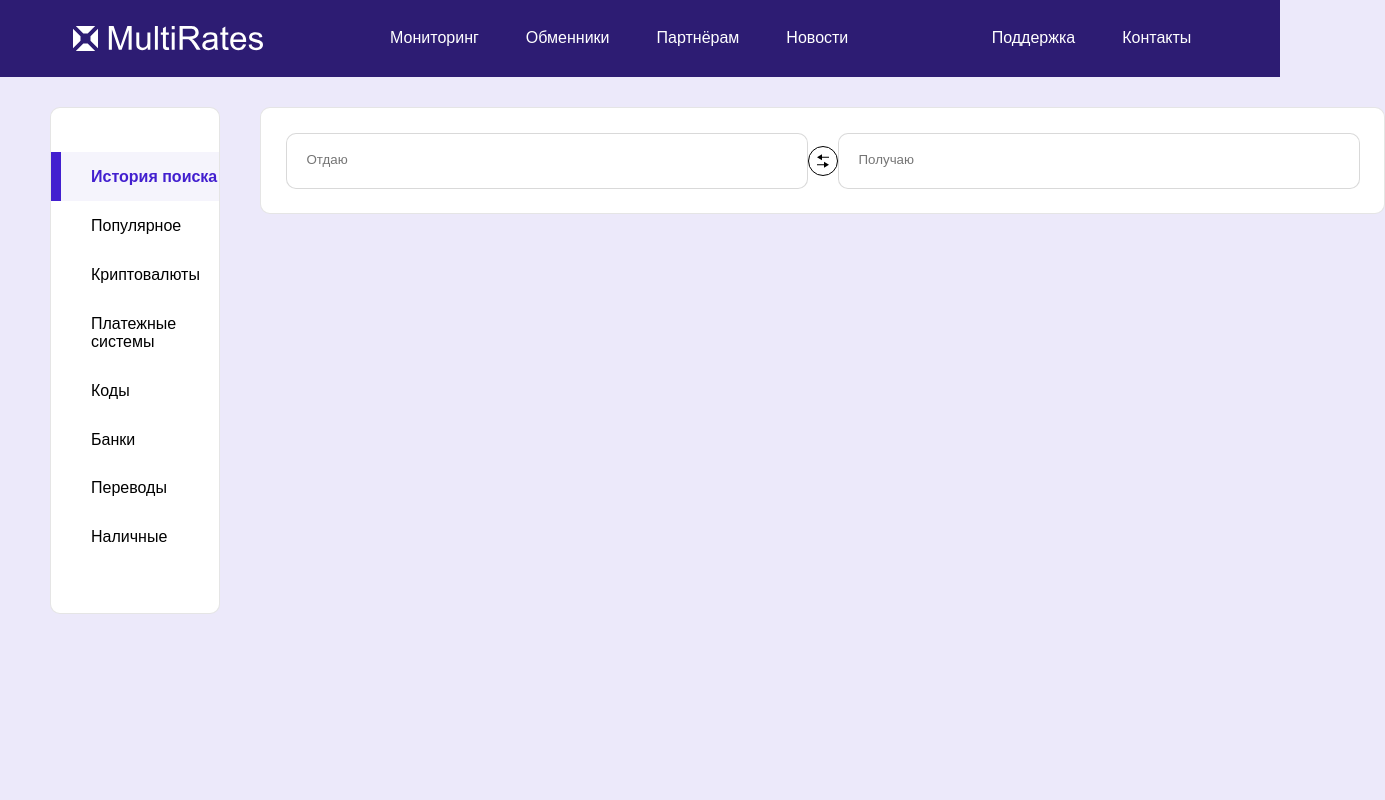
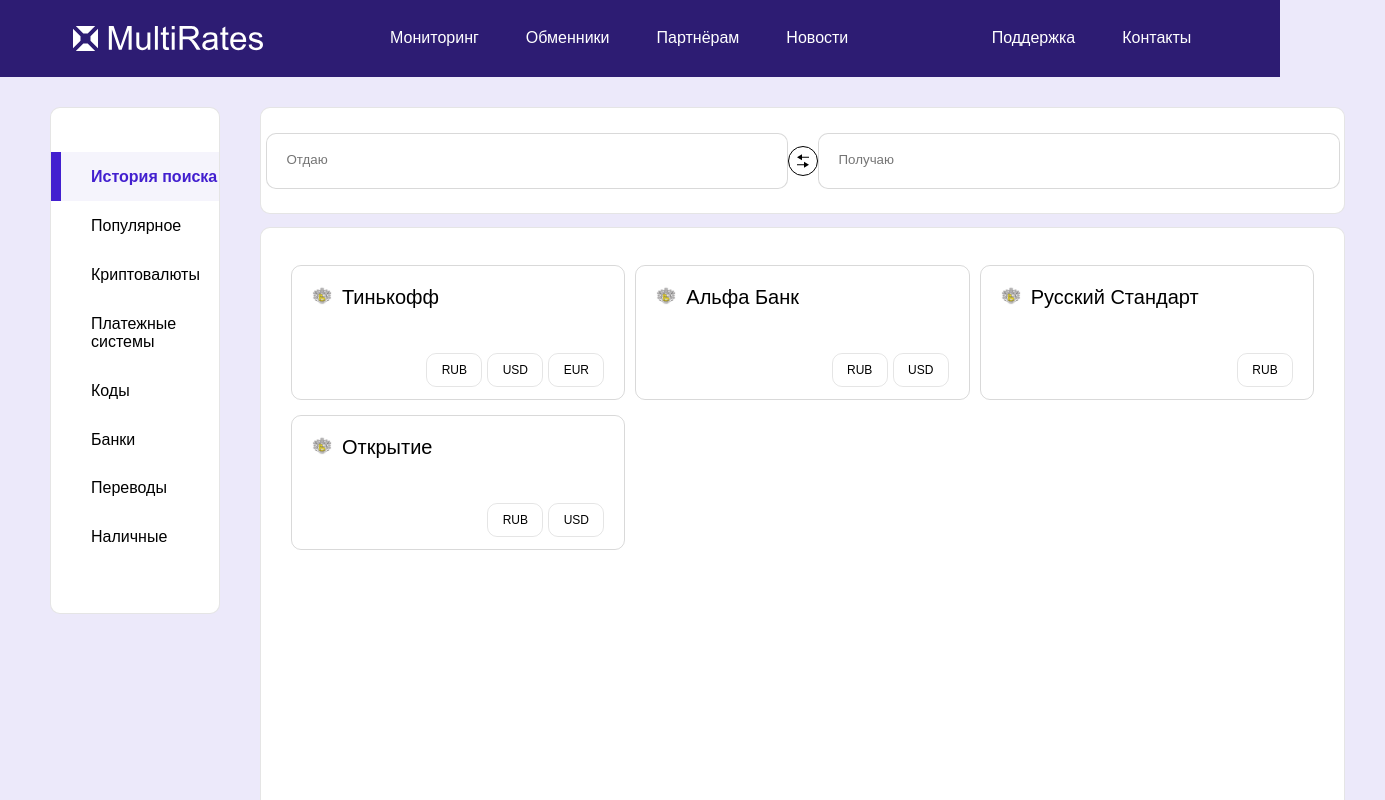
Before and after one commit to rasulshaymetov/react-application-exchanger, a React (Create React App) app: page / in a window 1280 px wide. Shown: the top 800 px of the page, 1385 px wide, since content can reach past the window. Built offline with nearby package versions, Linux system fonts and the light colour scheme.

Commit message:
added grid cards

```diff
--- a/src/App.scss
+++ b/src/App.scss
@@ -50,7 +50,6 @@
   }
 }
 .aside {
-  // display: flex;
   position: relative;
 
   &__wrapper {
@@ -83,10 +82,12 @@
   font-weight: 700;
 }
 .main {
+  &__content {
+    margin-left: 40rem;
+  }
   &__wrapper {
     position: relative;
     padding: 30rem 50rem 60rem;
-    // display: flex;
     margin: 0 auto;
     max-width: 1600rem;
     width: 100%;
@@ -99,48 +100,91 @@
     grid-template-columns: minmax(170rem, 335rem) 1125rem; // display: flex;
   }
 }
-.search {
-  background: #ffffff;
-  font-size: 16rem;
-  margin-left: 40px;
-  max-width: 1125px;
-  max-height: 107px;
-  height: 100%;
-  // display: flex;
-  width: 100%;
-  border: 1px solid rgba(0, 0, 0, 0.1);
-  border-radius: 10px;
-  input {
-    max-width: 522px;
-    // max-height: 57px;
-    // height: 100%;
-    padding: 18rem 0 21rem 20rem;
-    width: 100%;
-    border: 1px solid rgba(0, 0, 0, 0.15);
-    border-radius: 10px;
-  }
-  button {
-    width: 30rem;
-    border: 1px solid #000000;
-    background: #ffffff;
-    height: 30rem;
-    cursor: pointer;
-    border-radius: 50rem;
-    div{
-      display: flex;
-      flex-direction: column;
-      flex-wrap: wrap;;
-    }
-  }
-  &__wrapper {
-    display: flex;
-    justify-content: center;
-    align-items: center;
-    width: 100%;
-    height: 100%;
-  }
-}
-.rotate{
+
+.rotate {
   transform: rotate(180deg);
   transition: transform 0.3s ease 0s;
 }
+
+.cards {
+  padding-left: 30rem;
+  padding-right: 30rem;
+  padding-top: 37.5rem;
+  h1 {
+    font-size: 32rem;
+    font-weight: 400;
+    margin-bottom: 25rem;
+  }
+  margin-top: 12.5rem;
+  font-size: 20rem;
+  background: #ffffff;
+  max-width: 1125px;
+  width: 100%;
+  max-height: 713px;
+  height: 100%;
+  border: 1px solid rgba(0, 0, 0, 0.1);
+  border-radius: 10px;
+  &__wrapper {
+    display: grid;
+    grid-template-columns: repeat(3, 1fr);
+    grid-template-rows: repeat(4, 1fr);
+    gap: 15rem 10rem;
+
+    // max-height: 100%;
+  }
+  &__top {
+    display: flex;
+    margin-top: 20rem;
+  }
+  &__card {
+    max-width: 342px;
+    max-height: 135px;
+    padding-left: 20rem;
+    padding-right: 20rem;
+    width: 100%;
+    height: 100%;
+    border: 1px solid rgba(0, 0, 0, 0.15);
+    border-radius: 10px;
+    &:hover {
+      border: 1px solid #4320cf;
+      transition: all 0.15s ease-in-out;
+    }
+    &_wrapper{
+      display: flex;
+      flex-direction: column;
+    }
+  }
+  &__currency {
+    display: flex;
+
+    margin-top: 42rem;
+    margin-bottom: 20rem;
+    width: 100%;
+    justify-content: flex-end;
+    gap: 5rem;
+    max-width: 342px;
+    width: 100%;
+    &_value {
+      max-width: 56px;
+      font-size: 12rem;
+      max-height: 34px;
+      width: 100%;
+      height: 100%;
+      cursor: pointer;
+      border: 1px solid rgba(0, 0, 0, 0.1);
+      border-radius: 10px;
+      display: flex;
+      padding: 10rem 15rem 10rem 15rem;
+      justify-content: center;
+      align-items: center;
+      &:hover {
+        background: #4320cf;
+        color: #ffffff;
+        transition: all 0.15s ease-in-out;
+      }
+    }
+  }
+  &__logo {
+    padding-right: 10rem;
+  }
+}
--- a/src/App.tsx
+++ b/src/App.tsx
@@ -1,44 +1,71 @@
-import { useState } from "react";
 import "./App.scss";
 import Header from "./components/Header";
 import Aside from "./components/Aside";
-import arrowLeft from "./assets/arrrow-l.svg";
-import arrowRight from "./assets/arrow-r.svg";
+import Search from "./components/Search";
+import { ICards } from "./models/models";
+import logo from "./assets/card-logo.svg";
+const CARDS: any = [
+  {
+    id: "1",
+    title: "Тинькофф",
+    currency: ["RUB", "USD", "EUR"],
+  },
+  {
+    id: "2",
+    title: "Альфа Банк",
+    currency: ["RUB", "USD"],
+  },
+  {
+    id: "3",
+    title: "Русский Стандарт",
+    currency: ["RUB"],
+  },
+  { id: "4", title: "Открытие", currency: ["RUB", "USD"] },
+];
 function App() {
-  const [isSwitch, setIsSwitch] = useState(false)
-  function resetSwitch() {
-    setIsSwitch(false)
-  }
-  function handleSwitch(){
-    setIsSwitch(!isSwitch)
-    setTimeout(resetSwitch, 320)
-  }
   return (
     <div className="App">
       <Header />
       <div className="main__wrapper">
         <div className="main__container">
           <Aside />
-          <div className="search">
-            <div className="search__wrapper">
-              <input
-                type="text"
-                placeholder="Отдаю"
-                className="search-input"
-                aria-label="Search"
-              />
-              <button type="button" disabled={(isSwitch ? true : false)} onClick={handleSwitch} className={`search-switch ${isSwitch ? 'rotate' : null}`}>
-                <div>
-                  <img src={arrowLeft} alt="" />
-                  <img src={arrowRight} alt="" />
-                </div>
-              </button>
-              <input
-                type="text"
-                placeholder="Получаю"
-                aria-label="Search"
-                className="search-input"
-              />
+
+          <div className="main__content">
+            <Search />
+            <div className="cards">
+              <div className="cards__wrapper">
+                {CARDS.map(function (card: any) {
+                  return (
+                    <div key={card.id} className="cards__component">
+                      {/* <h1>Банки</h1> */}
+                      <div className="cards__card">
+                        <div className="cards__card_wrapper">
+                          <div className="cards__top">
+                            <div className="cards__logo">
+                              <img src={logo} alt="" />
+                            </div>
+                            <p className="cards__title">{card.title}</p>
+                          </div>
+                          <div className="cards__currency">
+                            {card.currency.map(
+                              (type: string, index: number) => {
+                                return (
+                                  <div
+                                    className="cards__currency_value"
+                                    key={index}
+                                  >
+                                    {type}
+                                  </div>
+                                );
+                              }
+                            )}
+                          </div>
+                        </div>
+                      </div>
+                    </div>
+                  );
+                })}
+              </div>
             </div>
           </div>
         </div>
--- /dev/null
+++ b/src/components/Search/Search.module.scss
@@ -0,0 +1,40 @@
+.search {
+  background: #ffffff;
+  font-size: 16rem;
+  max-width: 1125px;
+  max-height: 107px;
+  height: 100%;
+  // display: flex;
+  width: 100%;
+  border: 1px solid rgba(0, 0, 0, 0.1);
+  border-radius: 10px;
+  input {
+    max-width: 522px;
+    // max-height: 57px;
+    // height: 100%;
+    padding: 18rem 0 21rem 20rem;
+    width: 100%;
+    border: 1px solid rgba(0, 0, 0, 0.15);
+    border-radius: 10px;
+  }
+  button {
+    width: 30rem;
+    border: 1px solid #000000;
+    background: #ffffff;
+    height: 30rem;
+    cursor: pointer;
+    border-radius: 50rem;
+    div{
+      display: flex;
+      flex-direction: column;
+      flex-wrap: wrap;;
+    }
+  }
+}
+.wrapper {
+  display: flex;
+  justify-content: center;
+  align-items: center;
+  width: 100%;
+  height: 100%;
+}
--- /dev/null
+++ b/src/components/Search/index.tsx
@@ -0,0 +1,40 @@
+import React, { useState } from 'react'
+import arrowLeft from "../../assets/arrrow-l.svg";
+import arrowRight from "../../assets/arrow-r.svg";
+import styles from "./Search.module.scss"
+const Search = () => {
+  const [isSwitch, setIsSwitch] = useState(false)
+  function resetSwitch() {
+    setIsSwitch(false)
+  }
+  function handleSwitch() {
+    setIsSwitch(!isSwitch)
+    setTimeout(resetSwitch, 320)
+  }
+  return (
+    <div className={styles.search}>
+      <div className={styles.wrapper}>
+        <input
+          type="text"
+          placeholder="Отдаю"
+          className="search-input"
+          aria-label="Search"
+        />
+        <button type="button" disabled={(isSwitch ? true : false)} onClick={handleSwitch} className={`search-switch ${isSwitch ? 'rotate' : null}`}>
+          <div>
+            <img src={arrowLeft} alt="" />
+            <img src={arrowRight} alt="" />
+          </div>
+        </button>
+        <input
+          type="text"
+          placeholder="Получаю"
+          aria-label="Search"
+          className="search-input"
+        />
+      </div>
+    </div>
+  )
+}
+
+export default Search
--- a/src/models/models.ts
+++ b/src/models/models.ts
@@ -2,3 +2,8 @@
   name: string;
   id: string;
 }
+export interface ICards {
+  id: string;
+  title: string;
+  currency: object;
+}
```
Also changed, not shown: src/assets/card-logo.svg (added).
